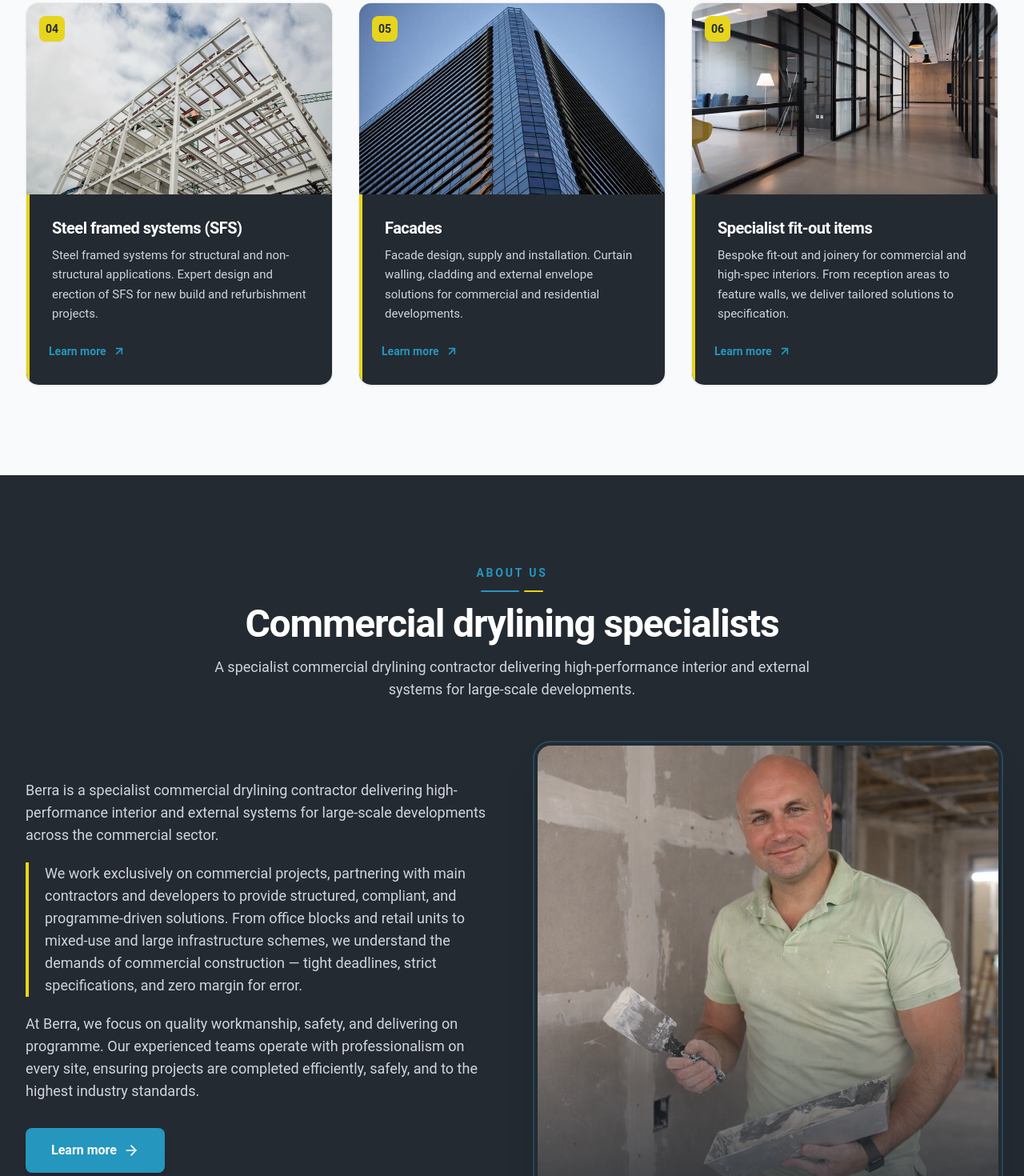
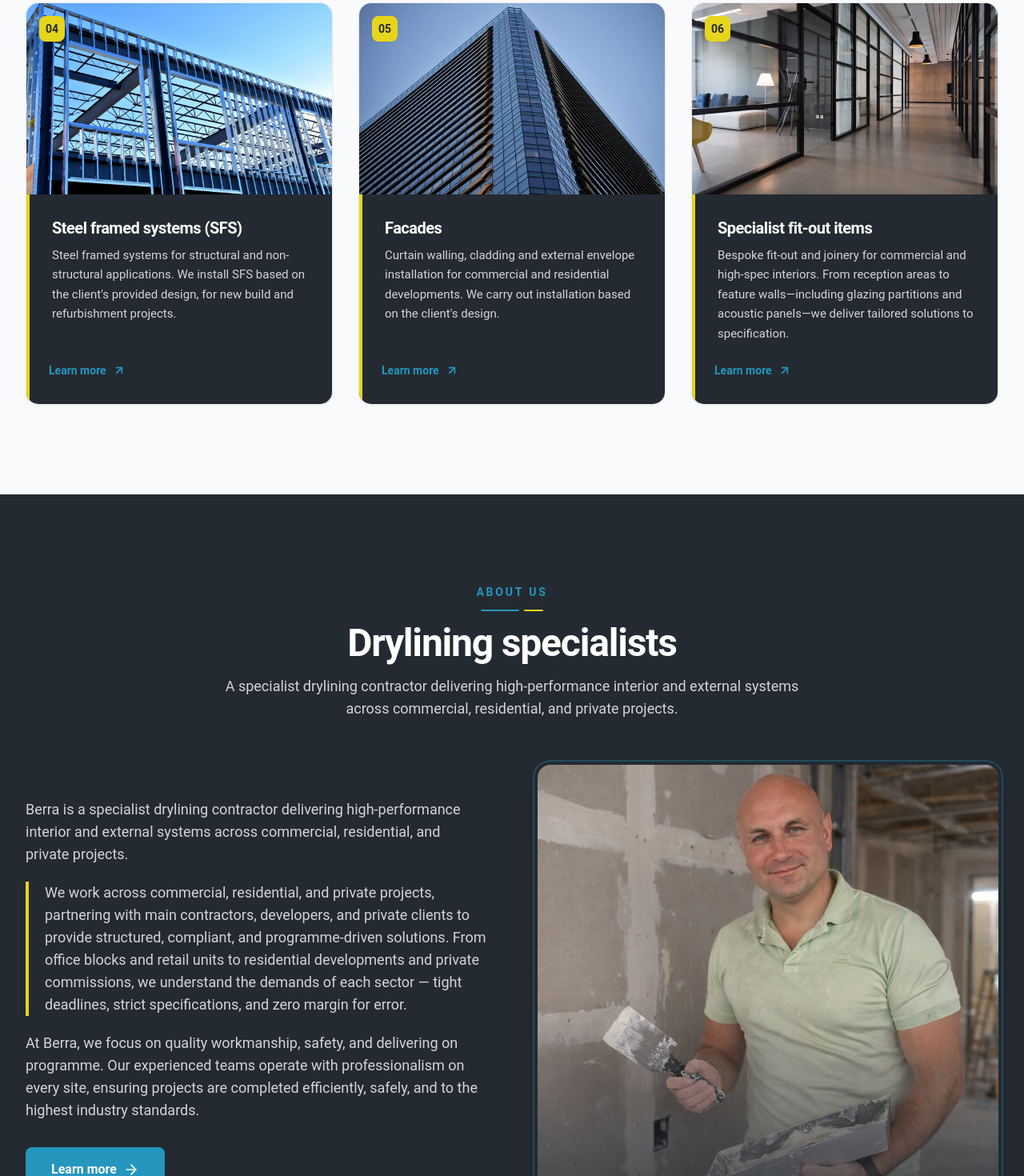
Before and after one commit to AntonBertrand/berra_v2, a React (Vite) app: page / in a window 1280 px wide. Shown: the part 1577-3047 px from the top of the page at 80% size. Built offline with nearby package versions, Linux system fonts and the light colour scheme; what @radix-ui/themes would draw is missing.

Commit message:
Text change updates + SFS image

```diff
--- a/src/components/About.tsx
+++ b/src/components/About.tsx
@@ -27,10 +27,10 @@ export function About() {
             id="about-heading"
             className="text-3xl sm:text-4xl lg:text-5xl font-bold tracking-tight text-white leading-[1.15] mb-4"
           >
-            Commercial drylining specialists
+            Drylining specialists
           </h2>
           <p className="text-base sm:text-lg text-gray-300 leading-relaxed">
-            A specialist commercial drylining contractor delivering high-performance interior and external systems for large-scale developments.
+            A specialist drylining contractor delivering high-performance interior and external systems across commercial, residential, and private projects.
           </p>
         </header>
 
@@ -39,17 +39,18 @@ export function About() {
           <div className="relative">
             <div className="space-y-5 mb-8">
               <p className="text-gray-300 text-base sm:text-lg leading-relaxed">
-                Berra is a specialist commercial drylining contractor delivering
-                high-performance interior and external systems for large-scale
-                developments across the commercial sector.
+                Berra is a specialist drylining contractor delivering
+                high-performance interior and external systems across commercial,
+                residential, and private projects.
               </p>
               <p className="text-gray-300 text-base sm:text-lg leading-relaxed pl-5 border-l-4 border-secondary">
-                We work exclusively on commercial projects, partnering with main
-                contractors and developers to provide structured, compliant, and
-                programme-driven solutions. From office blocks and retail units
-                to mixed-use and large infrastructure schemes, we understand the
-                demands of commercial construction — tight deadlines, strict
-                specifications, and zero margin for error.
+                We work across commercial, residential, and private projects,
+                partnering with main contractors, developers, and private clients
+                to provide structured, compliant, and programme-driven solutions.
+                From office blocks and retail units to residential developments
+                and private commissions, we understand the demands of each
+                sector — tight deadlines, strict specifications, and zero margin
+                for error.
               </p>
               <p className="text-gray-300 text-base sm:text-lg leading-relaxed">
                 At Berra, we focus on quality workmanship, safety, and
--- a/src/components/Services.tsx
+++ b/src/components/Services.tsx
@@ -3,7 +3,7 @@ import { Link } from "react-router-dom";
 import IMAGE_1 from "../assets/services-1.jpg";
 import IMAGE_2 from "../assets/services-2.jpg";
 import IMAGE_3 from "../assets/services-3.jpg";
-import IMAGE_4 from "../assets/services-4.jpg";
+import IMAGE_4 from "../assets/sfs-thumbnail.jpg";
 import IMAGE_5 from "../assets/services-5.jpg";
 import IMAGE_6 from "../assets/services-6.jpg";
 
@@ -36,21 +36,21 @@ export function Services() {
       id: "steel-framed-systems",
       title: "Steel framed systems (SFS)",
       description:
-        "Steel framed systems for structural and non-structural applications. Expert design and erection of SFS for new build and refurbishment projects.",
+        "Steel framed systems for structural and non-structural applications. We install SFS based on the client's provided design, for new build and refurbishment projects.",
       image: SERVICE_IMAGES[3],
     },
     {
       id: "facades",
       title: "Facades",
       description:
-        "Facade design, supply and installation. Curtain walling, cladding and external envelope solutions for commercial and residential developments.",
+        "Curtain walling, cladding and external envelope installation for commercial and residential developments. We carry out installation based on the client's design.",
       image: SERVICE_IMAGES[4],
     },
     {
       id: "specialist-fit-out",
       title: "Specialist fit-out items",
       description:
-        "Bespoke fit-out and joinery for commercial and high-spec interiors. From reception areas to feature walls, we deliver tailored solutions to specification.",
+        "Bespoke fit-out and joinery for commercial and high-spec interiors. From reception areas to feature walls—including glazing partitions and acoustic panels—we deliver tailored solutions to specification.",
       image: SERVICE_IMAGES[5],
     },
   ];
--- a/src/pages/Services.tsx
+++ b/src/pages/Services.tsx
@@ -5,7 +5,7 @@ import HERO_IMAGE from "../assets/hero-img.png";
 import IMAGE_1 from "../assets/services-1.jpg";
 import IMAGE_2 from "../assets/services-2.jpg";
 import IMAGE_3 from "../assets/services-3.jpg";
-import IMAGE_4 from "../assets/services-4.jpg";
+import IMAGE_4 from "../assets/sfs-thumbnail.jpg";
 import IMAGE_5 from "../assets/services-5.jpg";
 import IMAGE_6 from "../assets/services-6.jpg";
 
@@ -64,31 +64,31 @@ const EXPANDED_SERVICES = [
     id: "steel-framed-systems",
     title: "Steel framed systems (SFS)",
     summary:
-      "Steel framed systems for structural and non-structural applications. Expert design and erection of SFS for new build and refurbishment projects.",
+      "Steel framed systems for structural and non-structural applications. We install SFS based on the client's provided design, for new build and refurbishment projects.",
     image: SERVICE_IMAGES[3],
     content: [
-      "We design and erect steel framed systems (SFS) for both structural and non-structural applications in new build and refurbishment projects. SFS provides a fast, accurate frame for internal and external walls, often used with cladding, curtain wall and drylining packages.",
-      "Our involvement can include design coordination, supply and erection, working alongside main contractors and MEP teams. We focus on programme, tolerance and interface details so the frame integrates correctly with follow-on trades. SFS is well suited to multi-storey commercial and residential buildings where speed and consistency are important.",
+      "We install steel framed systems (SFS) based on the client's provided design, for both structural and non-structural applications in new build and refurbishment projects. SFS provides a fast, accurate frame for internal and external walls, often used with cladding, curtain wall and drylining packages.",
+      "Our involvement covers supply and erection, working alongside main contractors and MEP teams. We focus on programme, tolerance and interface details so the frame integrates correctly with follow-on trades. SFS is well suited to multi-storey commercial and residential buildings where speed and consistency are important.",
     ],
     points: [
-      "Structural and non-structural SFS design and erection",
+      "Structural and non-structural SFS installation",
       "New build and refurbishment experience",
-      "Design coordination and interface with cladding and MEP",
+      "Interface with cladding and MEP trades",
     ],
   },
   {
     id: "facades",
     title: "Facades",
     summary:
-      "Facade design, supply and installation. Curtain walling, cladding and external envelope solutions for commercial and residential developments.",
+      "Curtain walling, cladding and external envelope installation for commercial and residential developments. We carry out installation based on the client's design.",
     image: SERVICE_IMAGES[4],
     content: [
-      "We deliver facade solutions including curtain walling, cladding and external envelope systems for commercial and residential developments. Our scope covers design support, supply and installation so the building's weather performance, thermal behaviour and appearance meet the project brief.",
-      "We work with unitised and stick curtain wall, rainscreen cladding and other envelope systems, and we coordinate with structural and MEP interfaces. Whether the facade is predominantly glazed or clad, we aim for a robust, buildable solution that meets design intent and regulatory requirements.",
+      "We carry out facade installation including curtain walling, cladding and external envelope systems for commercial and residential developments, working from the client's provided design. Our scope covers supply and installation so the building's weather performance, thermal behaviour and appearance meet the project brief.",
+      "We work with unitised and stick curtain wall, rainscreen cladding and other envelope systems, and we coordinate with structural and MEP interfaces. Whether the facade is predominantly glazed or clad, we deliver a robust, compliant installation that meets the specified design intent and regulatory requirements.",
     ],
     points: [
       "Curtain walling, cladding and external envelope systems",
-      "Design support, supply and installation",
+      "Supply and installation based on client's design",
       "Thermal and weather performance to specification",
     ],
   },
@@ -96,16 +96,17 @@ const EXPANDED_SERVICES = [
     id: "specialist-fit-out",
     title: "Specialist fit-out items",
     summary:
-      "Bespoke fit-out and joinery for commercial and high-spec interiors. From reception areas to feature walls, we deliver tailored solutions to specification.",
+      "Bespoke fit-out and joinery for commercial and high-spec interiors. From reception areas to feature walls—including glazing partitions and acoustic panels—we deliver tailored solutions to specification.",
     image: SERVICE_IMAGES[5],
     content: [
-      "Our specialist fit-out and joinery service covers bespoke elements for commercial and high-spec interiors—reception desks, feature walls, panelling, bulkheads and other made-to-order items. We work from your design or specification to produce tailored solutions that align with the overall interior package.",
-      "We manage design development, material selection, manufacture and installation, and we coordinate with base build and other fit-out trades. The result is a cohesive interior where specialist items are delivered to the right quality and programme.",
+      "Our specialist fit-out and joinery service covers bespoke elements for commercial and high-spec interiors—reception desks, feature walls, panelling, bulkheads, glazing partitions, acoustic panels and other made-to-order items. We work from your design or specification to produce tailored solutions that align with the overall interior package.",
+      "We manage material selection, manufacture and installation, and we coordinate with base build and other fit-out trades. The result is a cohesive interior where specialist items are delivered to the right quality and programme.",
     ],
     points: [
       "Bespoke joinery and fit-out to design or specification",
       "Reception areas, feature walls, panelling and bulkheads",
-      "Design, manufacture and installation coordinated with other trades",
+      "Installation of glazing partitions",
+      "Installation of acoustic panels",
     ],
   },
 ];
```
Also changed, not shown: src/assets/sfs-thumbnail.jpg (added).
